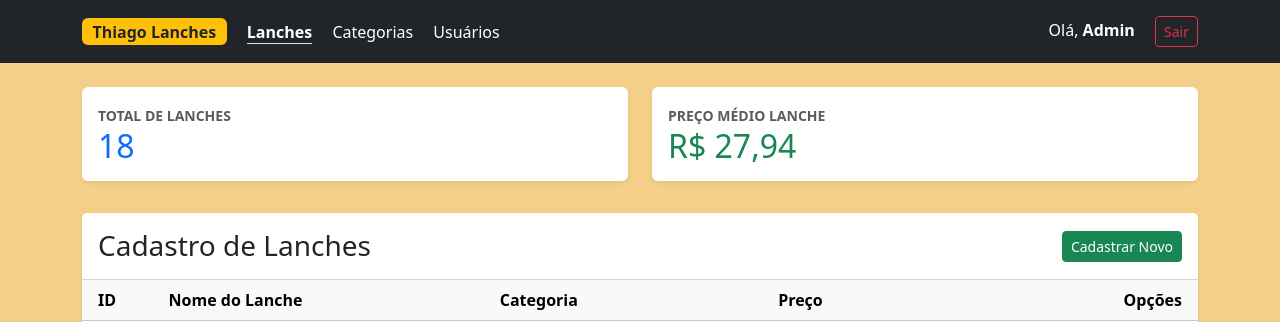
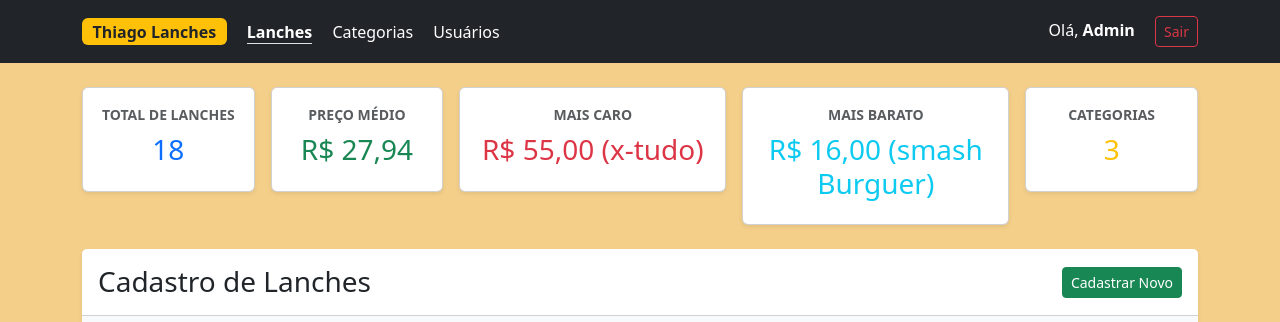
Before and after one commit to lucasamadio-debug/Projeto2, a PHP site: page /admin in a window 1280 px wide. Shown: the part 134-456 px from the top of the page. Run offline with PHP 8.4, Linux system fonts and the light colour scheme; the visitor is signed in with stand-in values (Sample User, id 1); data comes from the database, SQL or seed files in the repository; some libraries are stand-ins or nearby versions.

Commit message:
acabando a minha dasbaarod

```diff
--- a/api/produtos.php
+++ b/api/produtos.php
@@ -1,17 +1,23 @@
 <?php
 header('Content-Type: application/json; charset=utf-8');
 
-
 require_once "../include/coneçao.php";
-require_once "../include/funcoes.php";
 
 try {
     if (!isset($conn) || !$conn) {
-        throw new Exception("Falha na conexão com o banco de dados.");
+        throw new Exception("Falha na conexão com a base de dados.");
     }
 
+    // Consulta simples para retornar a lista de produtos
+    // (agora incluindo "popular", usado pelo dashboard.ts)
+    $res = $conn->query("SELECT id_produto, nome_lanches, preco, id_categoria, popular FROM produto");
+    $produtos = [];
 
-    $produtos = buscarTodosProdutos($conn);
+    if ($res) {
+        while ($row = $res->fetch_assoc()) {
+            $produtos[] = $row;
+        }
+    }
 
     http_response_code(200);
     echo json_encode([
@@ -23,6 +29,6 @@ try {
     http_response_code(500);
     echo json_encode([
         'sucesso' => false,
-        'mensagem' => 'Erro ao carregar produtos: ' . $e->getMessage()
+        'mensagem' => 'Erro: ' . $e->getMessage()
     ], JSON_UNESCAPED_UNICODE);
 }
--- a/include/funcoes.php
+++ b/include/funcoes.php
@@ -13,6 +13,7 @@ function buscarTodosProdutos(mysqli $conn): array
         'HOT DOGS' => '🌭',
         'LANCHES GOURMET' => '✨'
     ];
+
 
     $sql = "SELECT p.id_produto, p.nome_lanches, p.preco,
                    p.popular, p.ingredientes, c.nome_categoria
--- a/pagina/cardapio.php
+++ b/pagina/cardapio.php
@@ -62,11 +62,6 @@ $cardapioParaExibir = filtrarPorCategoria($cardapio_completo, $categoriaAtual);
            🌭 Hot Dogs
         </a>
 
-        <a href="?param=cardapio&categoria=LANCHES GOURMET"
-           class="btn <?php echo ($categoriaAtual === 'LANCHES GOURMET') ? 'btn-primary text-white' : 'btn-outline-secondary bg-white'; ?>"
-           style="border-radius: 12px; font-family: 'Oswald', sans-serif; <?php echo ($categoriaAtual === 'LANCHES GOURMET') ? 'background-color: #ff6600; border-color: #ff6600;' : 'color: #333;'; ?>">
-           ✨ Lanches Gourmet
-        </a>
 
 
     </div>
--- a/pagina/home.php
+++ b/pagina/home.php
@@ -132,29 +132,43 @@ $modoNovo = isset($_GET["acao"]) && $_GET["acao"] == "novo";
 <div class="container mb-5">
 
     <!-- DASHBOARD -->
-    <div class="row mb-4">
-        <div class="col-md-6 mb-2">
-            <div class="card bg-white border-0 shadow-sm p-3">
-                <div class="d-flex justify-content-between align-items-center">
-                    <div>
-                        <small class="text-muted text-uppercase fw-bold">Total de Lanches</small>
-                        <h2 id="dash-total" class="m-0 text-primary">0</h2>
-                    </div>
-                </div>
-            </div>
-        </div>
+    <div class="row g-3 mb-4">
+  <div class="col-md-2">
+    <div class="card p-3 text-center shadow-sm">
+      <small class="text-muted fw-bold">TOTAL DE LANCHES</small>
+      <h3 id="dash-total" class="text-primary mt-2">0</h3>
+    </div>
+  </div>
 
-        <div class="col-md-6 mb-2">
-            <div class="card bg-white border-0 shadow-sm p-3">
-                <div class="d-flex justify-content-between align-items-center">
-                    <div>
-                        <small class="text-muted text-uppercase fw-bold">Preço Médio Lanche</small>
-                        <h2 id="dash-media" class="m-0 text-success">R$ 0,00</h2>
-                    </div>
-                </div>
-            </div>
-        </div>
+  <div class="col-md-2">
+    <div class="card p-3 text-center shadow-sm">
+      <small class="text-muted fw-bold">PREÇO MÉDIO</small>
+      <h3 id="dash-media" class="text-success mt-2">R$ 0,00</h3>
     </div>
+  </div>
+
+  <div class="col-md-3">
+    <div class="card p-3 text-center shadow-sm">
+      <small class="text-muted fw-bold">MAIS CARO</small>
+      <h3 id="dash-mais-caro" class="text-danger mt-2">R$ 0,00</h3>
+    </div>
+  </div>
+
+  <div class="col-md-3">
+    <div class="card p-3 text-center shadow-sm">
+      <small class="text-muted fw-bold">MAIS BARATO</small>
+      <h3 id="dash-mais-barato" class="text-info mt-2">R$ 0,00</h3>
+    </div>
+  </div>
+
+  <div class="col-md-2">
+    <div class="card p-3 text-center shadow-sm">
+      <small class="text-muted fw-bold">CATEGORIAS</small>
+      <h3 id="dash-categorias" class="text-warning mt-2">0</h3>
+    </div>
+  </div>
+</div>
+
 
     <!-- GERENCIAMENTO DE LANCHES -->
     <?php if ($aba == "lanches"): ?>
@@ -363,7 +377,7 @@ $modoNovo = isset($_GET["acao"]) && $_GET["acao"] == "novo";
 </div>
 
 <!-- CHAMADA DO DASHBOARD EM TYPESCRIPT COMPILADO -->
-<script type="module" src="./dist/dashboard.js"></script>
+<script src="dist/dashboard.js"></script>
 
 <!-- CONFIRMAÇÃO DE EXCLUSÃO E NOTIFICAÇÕES-->
 <script>
```
Also changed, not shown: src/dashboard.ts (+109 -28 lines), tsconfig.json (+3 -36 lines), dist/dashboard.d.ts, dist/dashboard.js, 2 other files.
